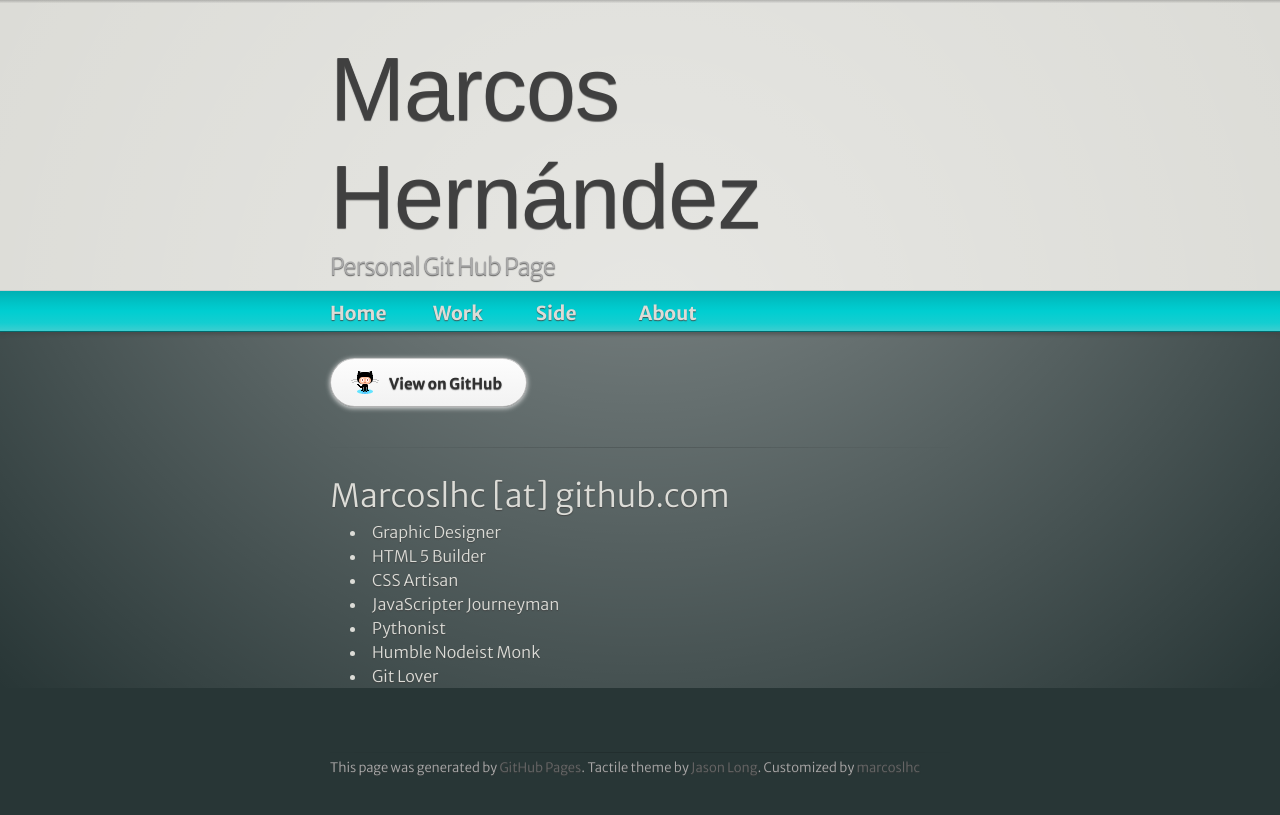
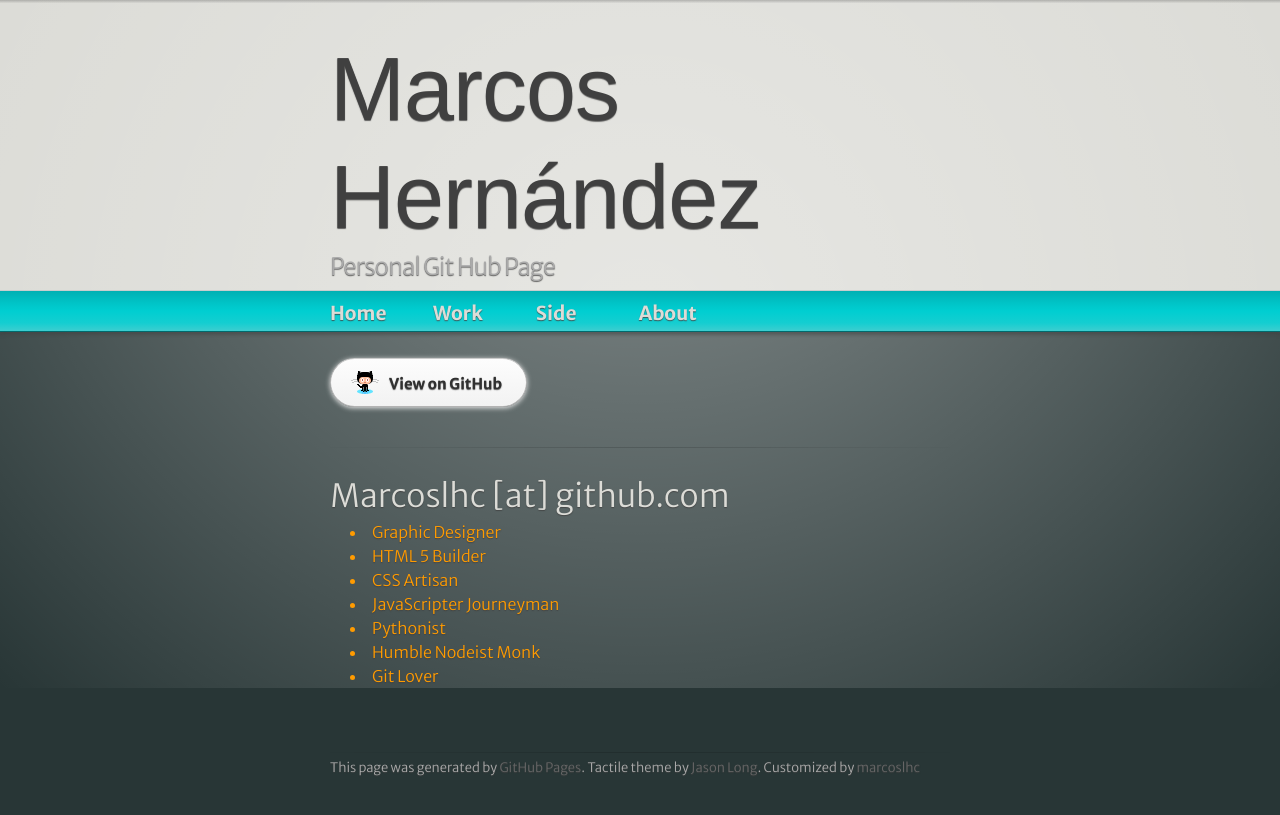
Before and after one commit to marcoslhc/marcoslhc.github.com, a Jekyll site: the page built from index.html, in a window 1280 px wide. Shown: the top 815 px of the page. Built offline with Jekyll 4.4.1, drawn with Linux system fonts in a browser that asks for light colours; some web fonts are replaced.

Commit message:
Turn the text orange!

```diff
--- a/index.html
+++ b/index.html
@@ -9,7 +9,7 @@ title:  Marcoslhc.github.com by marcoslhc
         <hr>
         <section id="main_content">
           <h1>Marcoslhc [at] github.com</h1>
-          <ul>
+          <ul id="feat">
             <li>Graphic Designer</li>
             <li>HTML 5 Builder</li>
             <li>CSS Artisan</li>
--- a/stylesheets/stylesheet.css
+++ b/stylesheets/stylesheet.css
@@ -222,6 +222,10 @@ a.button span {
   margin-right: 0;
 }
 
+#feat {
+  color:rgb(255,155,0);
+}
+
 code, pre {
   font-family: Monaco, "Bitstream Vera Sans Mono", "Lucida Console", Terminal;
   color: #222;
```
